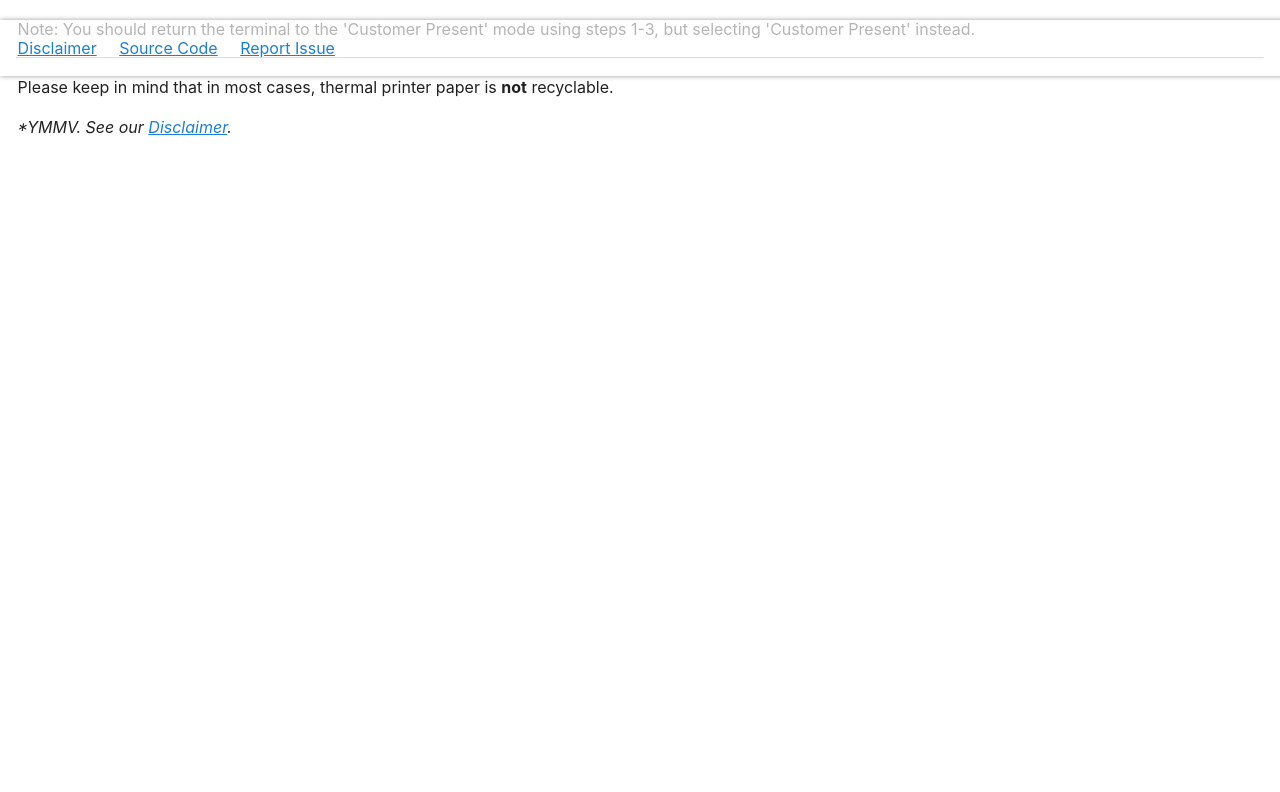
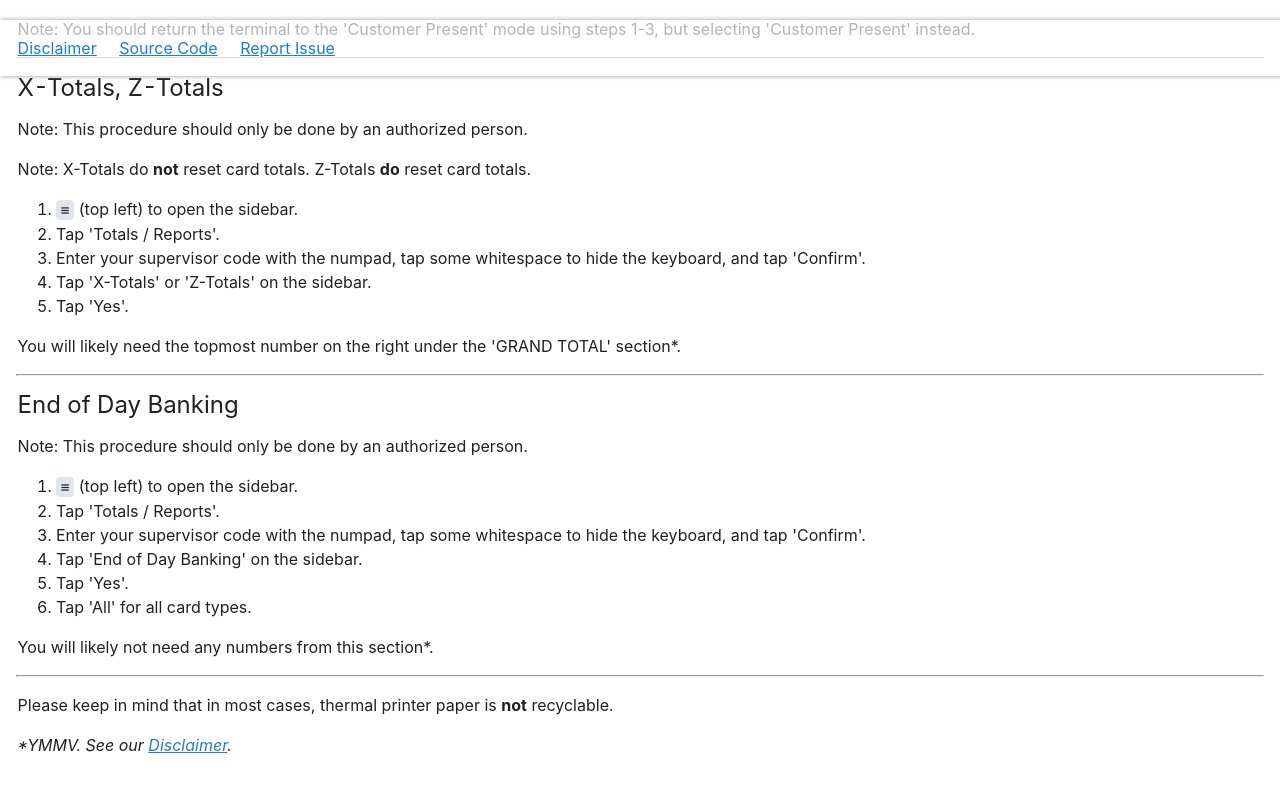
Before and after one commit to hermaplusplus/ISLC, a SvelteKit app in the folder islc/: page /banking/dx8000 in a window 1280 px wide. Shown: the part 724-1516 px from the top of the page. Before the commit the page ends 951 px from the top, so only its background shows below. Built offline with nearby package versions, Linux system fonts and the light colour scheme.

Commit message:
temp unlock

```diff
--- a/islc/src/routes/banking/+page.svelte
+++ b/islc/src/routes/banking/+page.svelte
@@ -10,7 +10,7 @@
     </div>
 </a>
 <br>
-<!--<a href="/banking/old">-->
+<a href="/banking/old">
     <div style="width: fit-screen; padding: 1em; background: #ffffff; border-radius: var(--border-radius); box-shadow: 0 0 .3em #999;">
         <h3><b>Ingenico iWL250 and Similar</b></h3>
         <h4><div style="color:#e73841;">Currently Unavailable!</div></h4>
@@ -18,4 +18,4 @@
             <img src="iWL250.webp" width="100%" alt="WorldPay Ingenico DX8000 payment terminal" />
         </div>
     </div>
-<!--</a>-->
+</a>
--- a/islc/src/routes/banking/dx8000/+page.svelte
+++ b/islc/src/routes/banking/dx8000/+page.svelte
@@ -31,7 +31,7 @@
 </ol>
 <p>Note: You should return the terminal to the 'Customer Present' mode using steps 1-3, but selecting 'Customer Present' instead.</p>
 
-<!--<hr>
+<hr>
 
 <h2>X-Totals, Z-Totals</h2>
 <p>Note: This procedure should only be done by an authorized person.</p>
@@ -57,7 +57,7 @@
     <li>Tap 'Yes'.</li>
     <li>Tap 'All' for all card types.</li>
 </ol>
-<p>You will likely not need any numbers from this section*.</p>-->
+<p>You will likely not need any numbers from this section*.</p>
 
 <hr>
 
```
